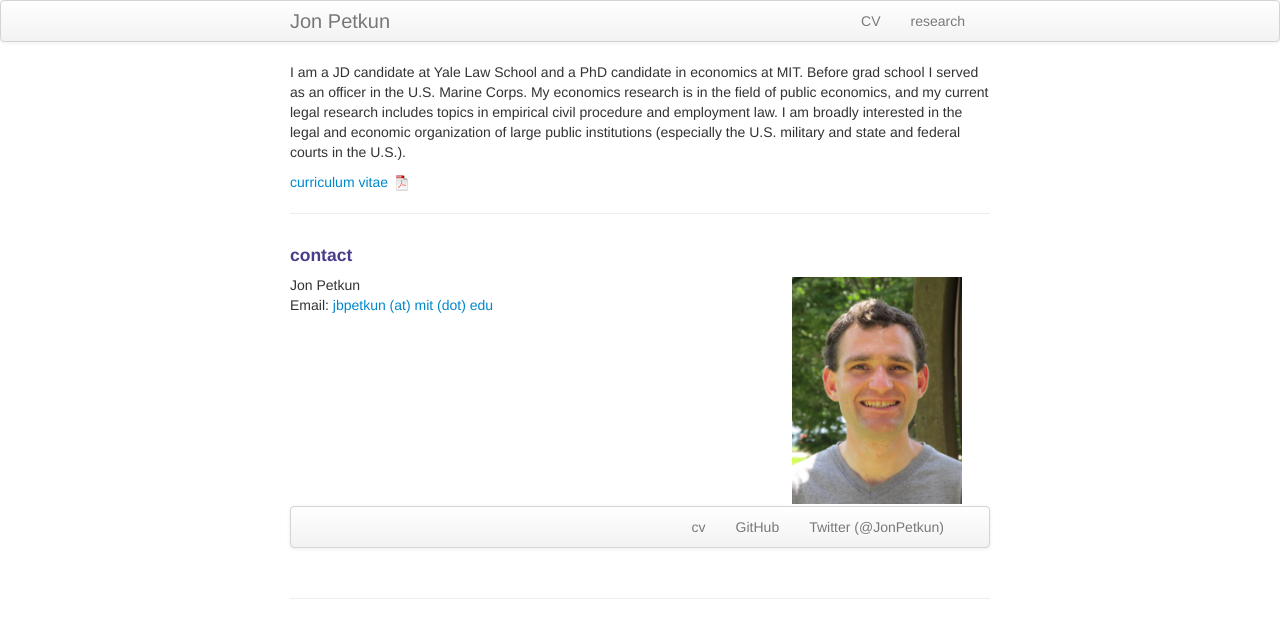
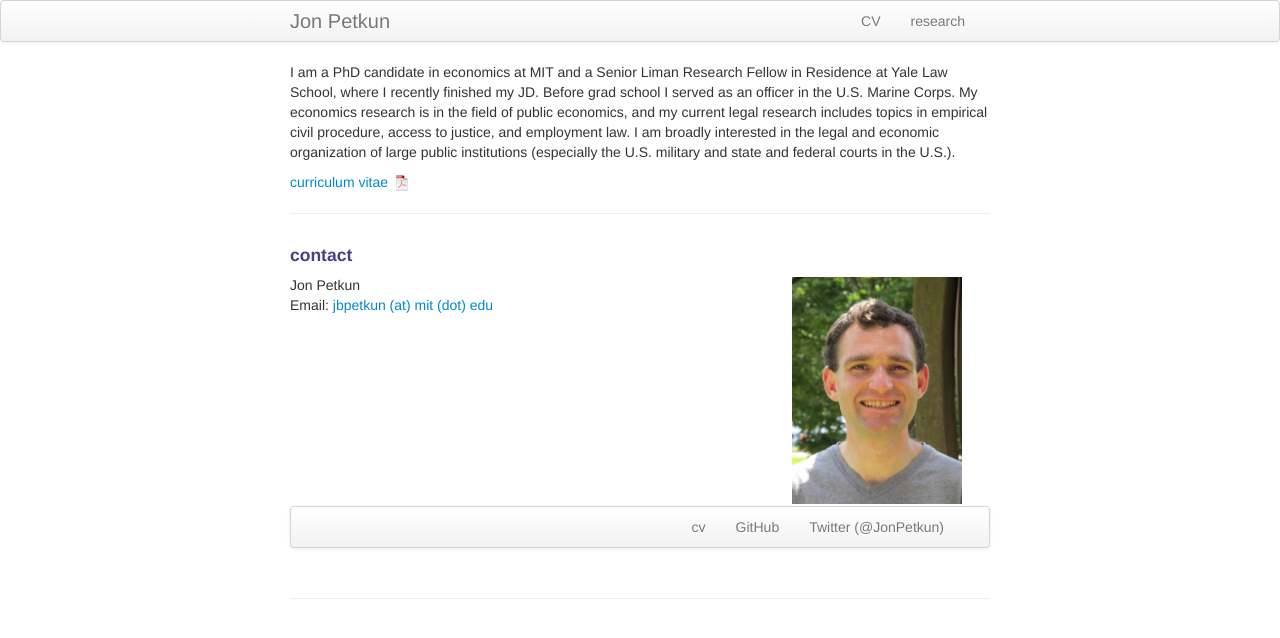
Before and after one commit to jbpetkun/jbpetkun.github.io, a Jekyll site: the page built from index.md, in a window 1280 px wide. Shown: the top 638 px of the page. Built offline with Jekyll 4.4.1, drawn with Linux system fonts in a browser that asks for light colours.

Commit message:
Add files via upload

```diff
--- a/index.md
+++ b/index.md
@@ -5,7 +5,7 @@ description: Jon Petkun is a JD candidate at Yale University and a PhD candidate
 keywords: Jon, Jonathan, Petkun, academic, website
 ---
 
-I am a JD candidate at Yale Law School and a PhD candidate in economics at MIT. Before grad school I served as an officer in the U.S. Marine Corps. My economics research is in the field of public economics, and my current legal research includes topics in empirical civil procedure and employment law. I am broadly interested in the legal and economic organization of large public institutions (especially the U.S. military and state and federal courts in the U.S.).
+I am a PhD candidate in economics at MIT and a Senior Liman Research Fellow in Residence at Yale Law School, where I recently finished my JD. Before grad school I served as an officer in the U.S. Marine Corps. My economics research is in the field of public economics, and my current legal research includes topics in empirical civil procedure, access to justice, and employment law. I am broadly interested in the legal and economic organization of large public institutions (especially the U.S. military and state and federal courts in the U.S.).
 
 [curriculum vitae ![CV as pdf]({{ BASE_PATH }}/pages/icons16/pdf-icon.png)]({{ BASE_PATH }}/assets/CV.pdf)<br/>
 
```
